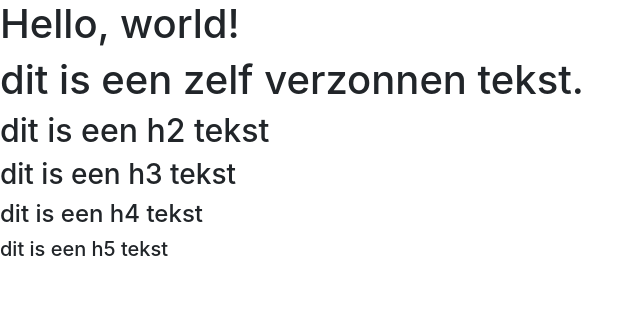
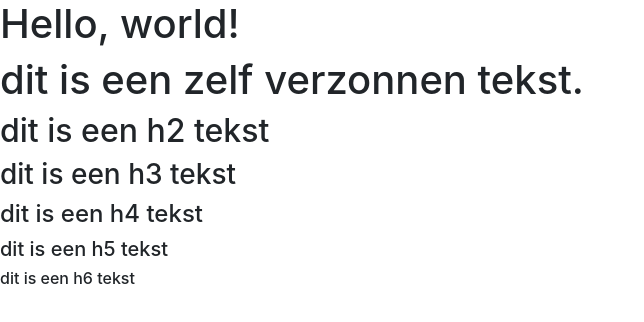
Before and after one commit to MaxxieMax/vebr, a plain HTML site: page index.html in a window 1280 px wide. Shown: the whole page, without its empty margins (0-644 px from the left). Drawn offline with nearby package versions, Linux system fonts and the light colour scheme.

```diff
--- a/index.html
+++ b/index.html
@@ -18,6 +18,7 @@
     <h3>dit is een h3 tekst</h3>
     <h4>dit is een h4 tekst</h4>
     <h5>dit is een h5 tekst</h5>
+    <h6>dit is een h6 tekst</h6>
 
     <!-- Optional JavaScript -->
     <!-- jQuery first, then Popper.js, then Bootstrap JS -->
```
